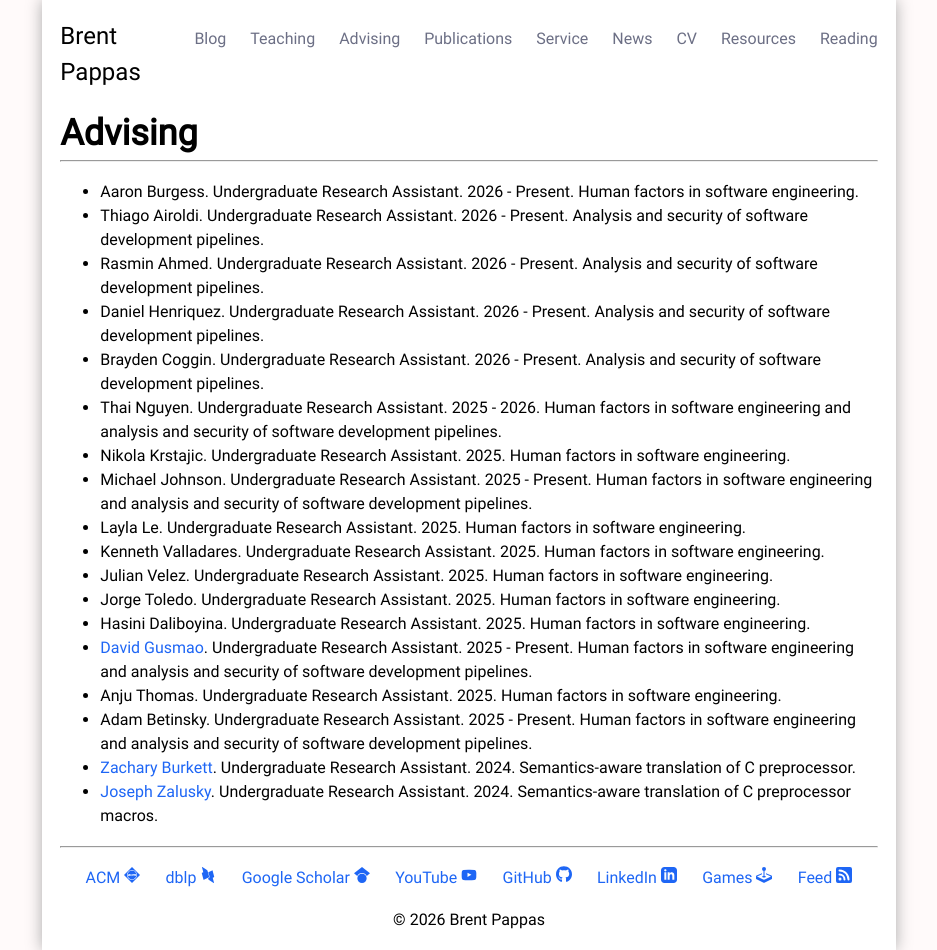
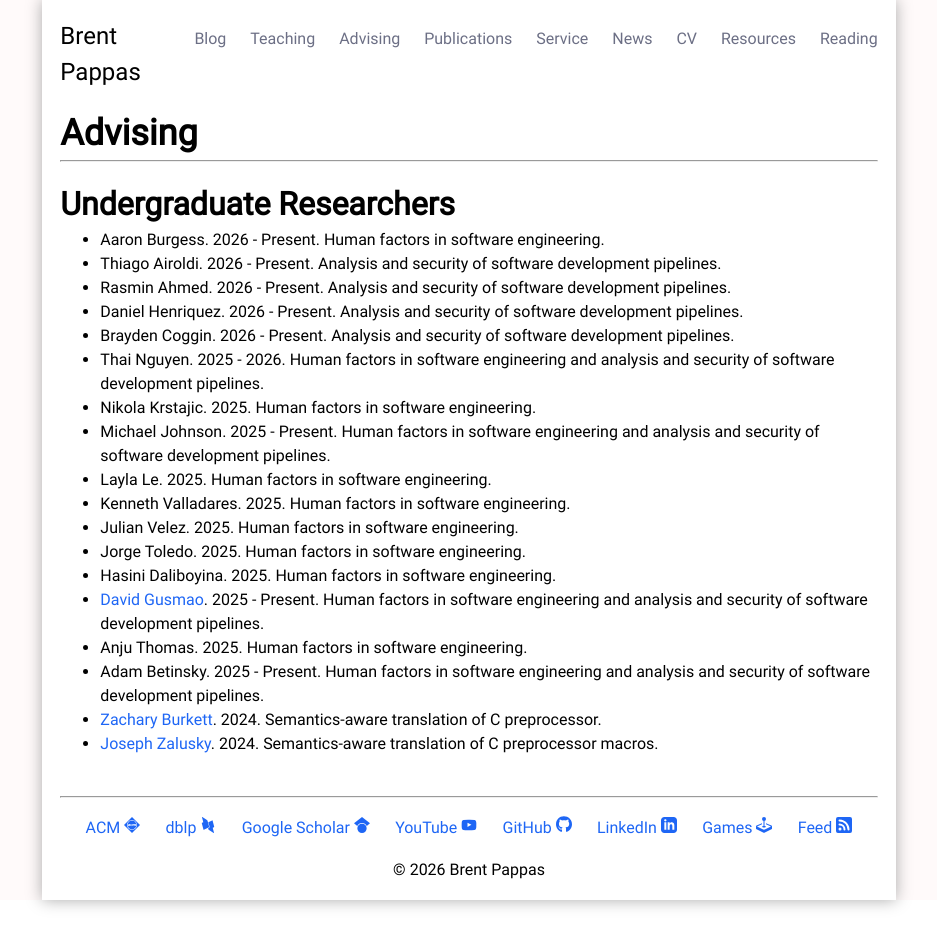
Before and after one commit to PappasBrent/pappasbrent.github.io, a Jekyll site: the page built from advising.md, in a window 1280 px wide. Shown: the whole page, without its empty margins (171-1108 px from the left). Built offline with Jekyll 4.4.1, drawn with Linux system fonts in a browser that asks for light colours.

Commit message:
Reformat

```diff
--- a/advising.md
+++ b/advising.md
@@ -3,21 +3,23 @@ layout: default
 title: Advising
 ---
 
-- Aaron Burgess. Undergraduate Research Assistant. 2026 - Present. Human factors in software engineering.
-- Thiago Airoldi. Undergraduate Research Assistant. 2026 - Present. Analysis and security of software development pipelines.
-- Rasmin Ahmed. Undergraduate Research Assistant. 2026 - Present. Analysis and security of software development pipelines.
-- Daniel Henriquez. Undergraduate Research Assistant. 2026 - Present. Analysis and security of software development pipelines.
-- Brayden Coggin. Undergraduate Research Assistant. 2026 - Present. Analysis and security of software development pipelines.
-- Thai Nguyen. Undergraduate Research Assistant. 2025 - 2026. Human factors in software engineering and analysis and security of software development pipelines.
-- Nikola Krstajic. Undergraduate Research Assistant. 2025. Human factors in software engineering.
-- Michael Johnson. Undergraduate Research Assistant. 2025 - Present. Human factors in software engineering and analysis and security of software development pipelines.
-- Layla Le. Undergraduate Research Assistant. 2025. Human factors in software engineering.
-- Kenneth Valladares. Undergraduate Research Assistant. 2025. Human factors in software engineering.
-- Julian Velez. Undergraduate Research Assistant. 2025. Human factors in software engineering.
-- Jorge Toledo. Undergraduate Research Assistant. 2025. Human factors in software engineering.
-- Hasini Daliboyina. Undergraduate Research Assistant. 2025. Human factors in software engineering.
-- [David Gusmao](http://d4davidg.github.io/). Undergraduate Research Assistant. 2025 - Present. Human factors in software engineering and analysis and security of software development pipelines.
-- Anju Thomas. Undergraduate Research Assistant. 2025. Human factors in software engineering.
-- Adam Betinsky. Undergraduate Research Assistant. 2025 - Present. Human factors in software engineering and analysis and security of software development pipelines.
-- [Zachary Burkett](https://zachburkett.website/). Undergraduate Research Assistant. 2024. Semantics-aware translation of C preprocessor.
-- [Joseph Zalusky](https://silvermight.com/). Undergraduate Research Assistant. 2024. Semantics-aware translation of C preprocessor macros.
+## Undergraduate Researchers
+
+- Aaron Burgess. 2026 - Present. Human factors in software engineering.
+- Thiago Airoldi. 2026 - Present. Analysis and security of software development pipelines.
+- Rasmin Ahmed. 2026 - Present. Analysis and security of software development pipelines.
+- Daniel Henriquez. 2026 - Present. Analysis and security of software development pipelines.
+- Brayden Coggin. 2026 - Present. Analysis and security of software development pipelines.
+- Thai Nguyen. 2025 - 2026. Human factors in software engineering and analysis and security of software development pipelines.
+- Nikola Krstajic. 2025. Human factors in software engineering.
+- Michael Johnson. 2025 - Present. Human factors in software engineering and analysis and security of software development pipelines.
+- Layla Le. 2025. Human factors in software engineering.
+- Kenneth Valladares. 2025. Human factors in software engineering.
+- Julian Velez. 2025. Human factors in software engineering.
+- Jorge Toledo. 2025. Human factors in software engineering.
+- Hasini Daliboyina. 2025. Human factors in software engineering.
+- [David Gusmao](http://d4davidg.github.io/). 2025 - Present. Human factors in software engineering and analysis and security of software development pipelines.
+- Anju Thomas. 2025. Human factors in software engineering.
+- Adam Betinsky. 2025 - Present. Human factors in software engineering and analysis and security of software development pipelines.
+- [Zachary Burkett](https://zachburkett.website/). 2024. Semantics-aware translation of C preprocessor.
+- [Joseph Zalusky](https://silvermight.com/). 2024. Semantics-aware translation of C preprocessor macros.
```
